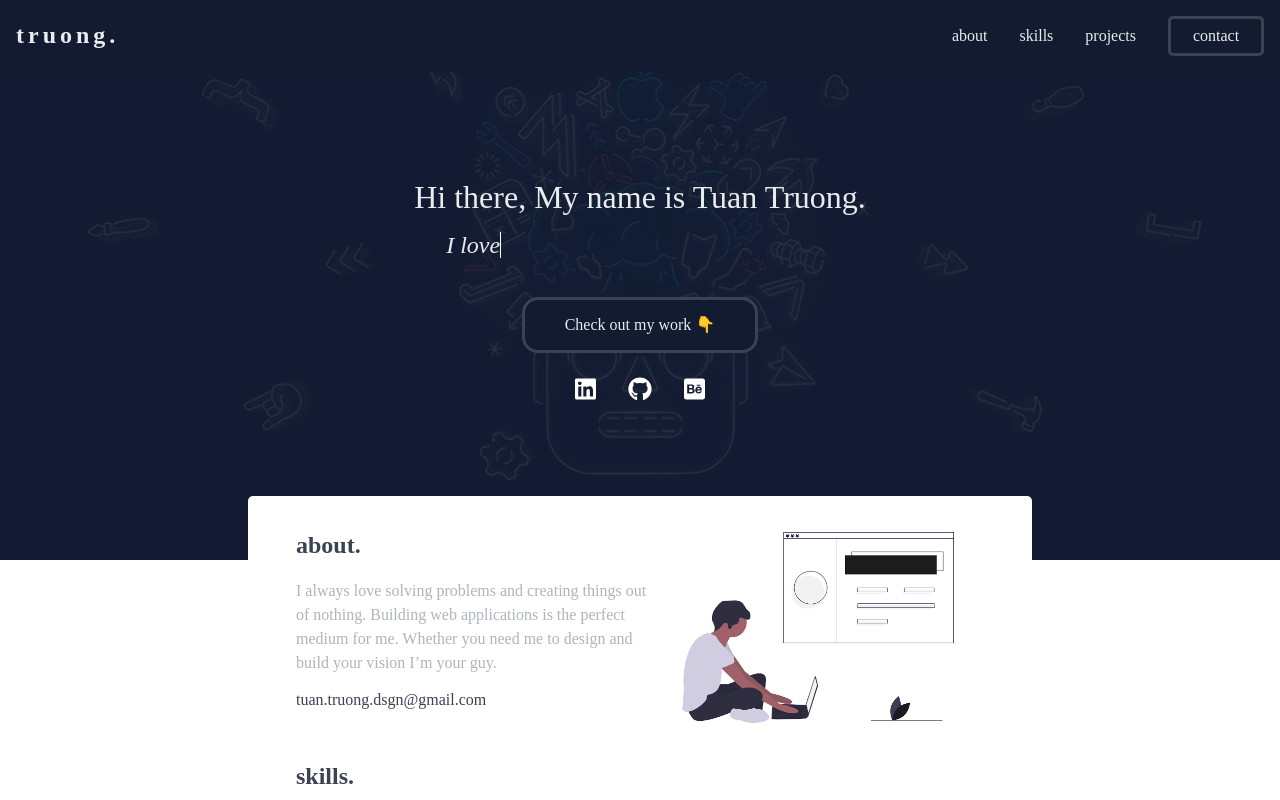
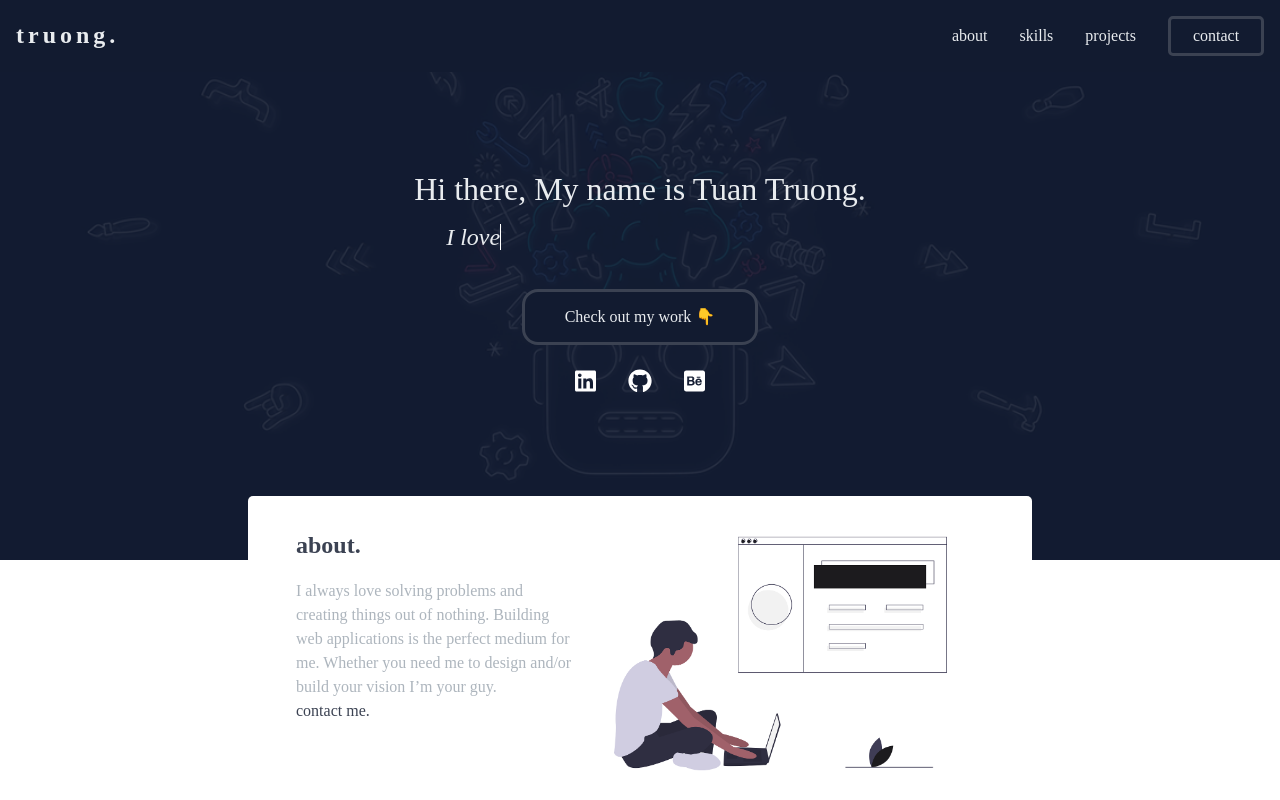
Before and after one commit to tuantruong625/portfolio, a Vue app: page / in a window 1280 px wide. Shown: the top 800 px of the page. Built offline with nearby package versions, Linux system fonts and the light colour scheme.

Commit message:
Adjust padding on social icons

```diff
--- a/src/components/about/About.vue
+++ b/src/components/about/About.vue
@@ -6,9 +6,11 @@
         <p class="about__text--sub-header">
           I always love solving problems and creating things out of nothing.
           Building web applications is the perfect medium for me. Whether you need me to design
-          and build your vision I’m your guy.
+          and/or build your vision I’m your guy.
+        <a href="mailto:tuan.truong.dsgn@gmail.com" class="about__text--email" id="skills">
+          contact me.
+        </a>
         </p>
-        <p id="skills" class="about__text--email">tuan.truong.dsgn@gmail.com</p>
       </div>
       <img class="about__image"  src="@/assets/undraw_web_developer_p3e5.png" alt="web">
       <h2 class="header-text">skills.</h2>
--- a/src/components/about/about.scss
+++ b/src/components/about/about.scss
@@ -23,6 +23,12 @@
     &--sub-header {
       color: #adb5bd;
       line-height: 1.5;
+    }
+
+    a {
+      color: #3B4252;
+      text-decoration: none;
+      display: block;
     }
   }
 
--- a/src/components/hero/hero.scss
+++ b/src/components/hero/hero.scss
@@ -105,7 +105,6 @@
 }
 
 .social {
-    // background: red;
     margin-top: 1.5rem;
     &--animated {
         animation: move-bottom 0.5s ease-out 0.75s;
@@ -118,6 +117,7 @@
         margin: 0 1rem;
         border-radius: 2rem;
         transition: all 0.2s;
+        padding-bottom: 1rem;
 
         &:hover {
             box-shadow: 0 1rem 2rem rgba(#e2e2e2, 0.2);
```
